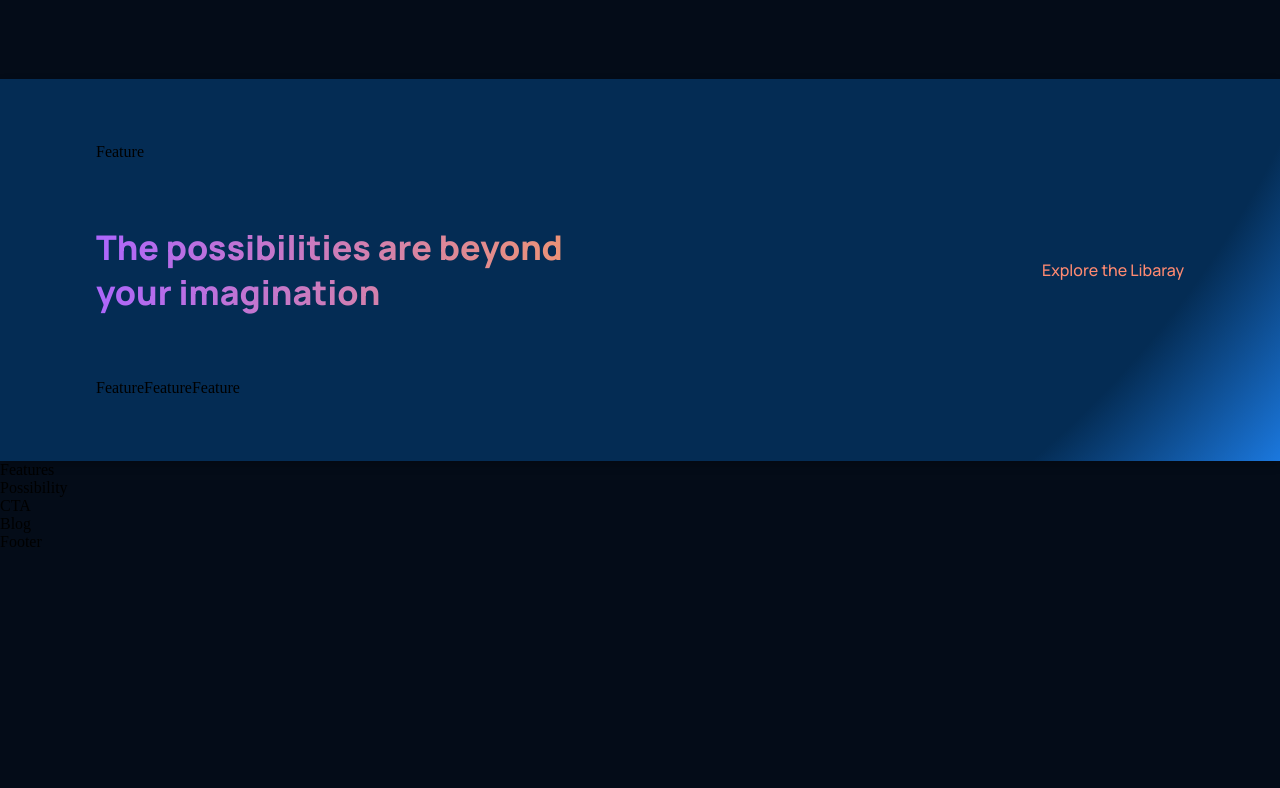
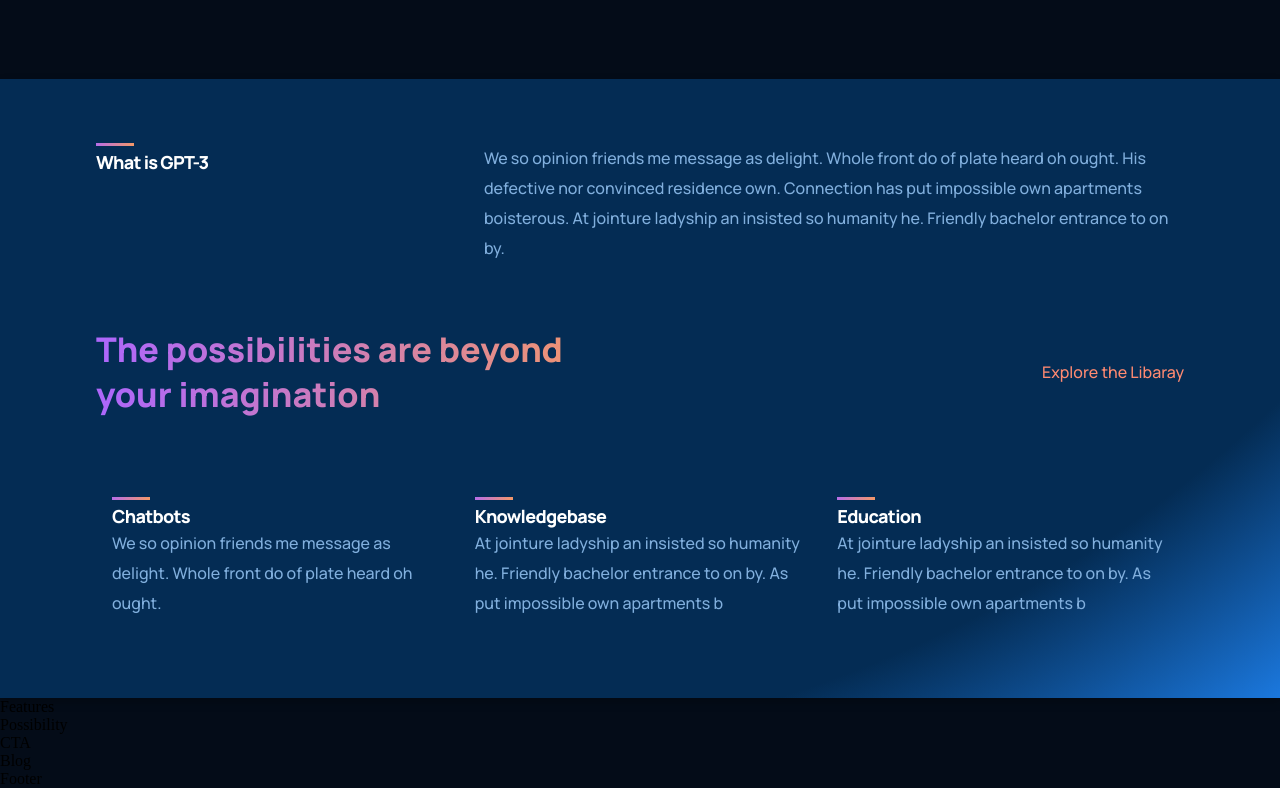
Before and after one commit to lim-jiwoo/react-website, a React (Create React App) app: page / in a window 1280 px wide. Shown: the part 943-1731 px from the top of the page. Before the commit the page ends 1494 px from the top, so only its background shows below. Built offline with nearby package versions, Linux system fonts and the light colour scheme.

Commit message:
feat: make basic structure of Feature component

```diff
--- a/src/components/feature/Feature.jsx
+++ b/src/components/feature/Feature.jsx
@@ -1,9 +1,17 @@
 import React from 'react'
 import './feature.css'
 
-const Feature = () => {
+const Feature = ({ title, text }) => { {/* props 로 받음 */}
   return (
-    <div>Feature</div>
+    <div className="gpt3__features-container__feature">
+      <div className="gpt3__features-container__feature-title">
+        <div /> {/* 여백을 만들기 위해 */}
+        <h1>{title}</h1>
+      </div>
+      <div className="gpt3__features-container__feature-text">
+        <p>{text}</p>
+      </div>
+    </div>
   )
 }
 
--- a/src/components/feature/feature.css
+++ b/src/components/feature/feature.css
@@ -0,0 +1,41 @@
+.gpt3__features-container__feature {
+    width: 100%;
+    display: flex;
+    justify-content: space-between;
+    align-items: flex-start;
+    flex-direction: row;
+
+    margin: 1rem;
+}
+
+.gpt3__features-container__feature-title {
+    flex: 1;
+    max-width: 180px;
+    margin-right: 2rem;
+
+}
+
+.gpt3__features-container__feature-title h1 {
+    font: 800 18px/24px var(--font-family);
+    letter-spacing: -0.04em;
+    color: #fff;
+}
+
+.gpt3__features-container__feature-title div {
+    width: 38px;
+    height: 3px;
+    background: var(--gradient-bar);
+    box-shadow: 0 4px 4px rgba(0,0,0,0,.25);
+    margin-bottom: .25rem;
+}
+
+.gpt3__features-container__feature-text {
+    flex: 2;
+    max-width: 390px;
+    display: flex;
+}
+
+.gpt3__features-container__feature-text p {
+    font: 500 16px/30px var(--font-family);
+    color: var(--color-text);
+}
--- a/src/containers/whatGPT3/WhatGPT3.jsx
+++ b/src/containers/whatGPT3/WhatGPT3.jsx
@@ -6,16 +6,16 @@
   return (
     <div className="gpt3__whatgpt3 section__margin" id="whpt3">
       <div className="gpt3__whatgpt3-feature">
-        <Feature />
+        <Feature title="What is GPT-3" text="What is GPT-3" text="We so opinion friends me message as delight. Whole front do of plate heard oh ought. His defective nor convinced residence own. Connection has put impossible own apartments boisterous. At jointure ladyship an insisted so humanity he. Friendly bachelor entrance to on by." />
       </div>
       <div className="gpt3__whatgpt3-heading">
         <h1 className="gradient__text">The possibilities are beyond your imagination</h1>
         <p>Explore the Libaray</p>
       </div>
       <div className="gpt3__whatgpt3-container">
-        <Feature />
-        <Feature />
-        <Feature />
+        <Feature title="Chatbots" text="We so opinion friends me message as delight. Whole front do of plate heard oh ought." />
+        <Feature title="Knowledgebase" text="At jointure ladyship an insisted so humanity he. Friendly bachelor entrance to on by. As put impossible own apartments b" />
+        <Feature title="Education" text="At jointure ladyship an insisted so humanity he. Friendly bachelor entrance to on by. As put impossible own apartments b" />
       </div>
     </div>
   )
```
